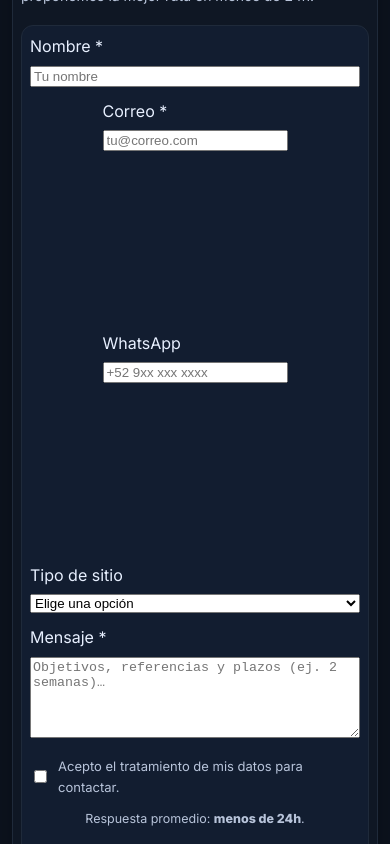
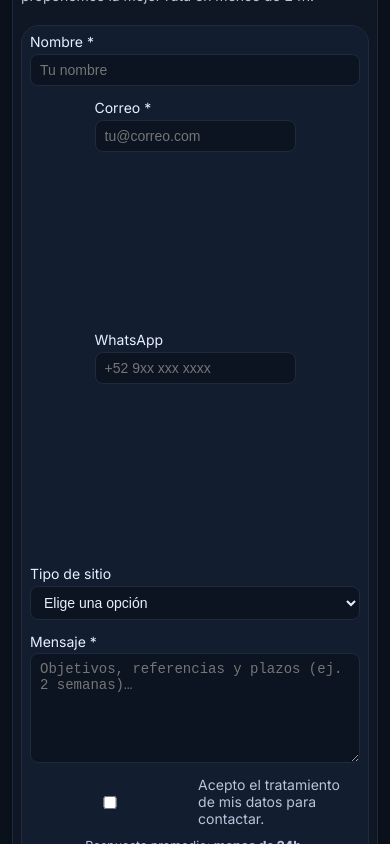
Before and after one commit to Josemaria123457/Josemaria123457.github.io, a Next.js app: page / in a window 390 px wide. Shown: the part 6460-7304 px from the top of the page. Built offline with nearby package versions, Linux system fonts and the light colour scheme.

Commit message:
feat: landing tech negro/azul para venta de webs

```diff
--- a/app/globals.css
+++ b/app/globals.css
@@ -240,57 +240,94 @@ footer{background:#0b111a; border-top:1px solid var(--stroke)}
   .input-row{ flex-direction:column; }
 }
 
-/* ==== Contacto MUY compacto en móvil (forzado) ==== */
+/* ====== CONTACTO: layout y compactación correctos para tu HTML ====== */
+
+/* 1) Layout del wrapper (tu <div class="contact-card"> que envuelve form y aside) */
+section#contacto > .container > .surface > .contact-card {
+  display: grid;
+  grid-template-columns: 1.2fr 1fr;
+  gap: 24px;
+}
+
+/* 2) Estilo del FORM (tu <form id="fcontacto" class="card contact-card">) */
+section#contacto form.contact-card.card {
+  display: flex;
+  flex-direction: column;
+  gap: 12px;
+  padding: 18px;
+}
+
+/* Grupos de campos y fila 2-col (correo/whats) */
+section#contacto form.contact-card.card .input-group { display:flex; flex-direction:column; gap:6px; }
+section#contacto form.contact-card.card .input-row { display:flex; gap:12px; }
+section#contacto form.contact-card.card .input-row .input-group { flex:1 1 220px; }
+
+/* Campos base */
+section#contacto form.contact-card.card input,
+section#contacto form.contact-card.card select,
+section#contacto form.contact-card.card textarea{
+  width:100%;
+  padding:12px;
+  border-radius:10px;
+  border:1px solid var(--stroke);
+  background:#0b1420;
+  color:var(--text);
+}
+
+/* Aside (derecha) */
+section#contacto .contact-aside.card { padding:18px; display:flex; flex-direction:column; gap:14px; }
+section#contacto .contact-aside .trust { display:grid; grid-template-columns:repeat(3,1fr); gap:10px; }
+section#contacto .contact-aside .trust-item { background:var(--surface-2); border:1px solid var(--stroke); border-radius:12px; padding:12px; text-align:center; }
+
+/* ===== Versión móvil súper compacta (forzada) ===== */
 @media (max-width: 600px) {
-  /* menos aire en toda la sección */
   section#contacto { padding: 24px 0 88px !important; }
   section#contacto .surface { padding: 12px 10px !important; border-radius: 14px !important; }
-  section#contacto .cols { gap: 10px !important; }
 
-  /* tarjeta del formulario */
-  section#contacto .contact-card.card { padding: 10px 10px !important; border-radius: 12px !important; }
+  /* Wrapper pasa a 1 columna */
+  section#contacto > .container > .surface > .contact-card {
+    grid-template-columns: 1fr !important;
+    gap: 10px !important;
+  }
 
-  /* grupos y filas */
-  section#contacto #form-contacto .input-group { gap: 2px !important; margin: 0 0 6px !important; }
-  section#contacto #form-contacto .input-row { flex-direction: column !important; gap: 6px !important; margin: 0 0 6px !important; }
+  /* Form compacto */
+  section#contacto form.contact-card.card { padding: 10px 10px !important; gap: 8px !important; }
+  section#contacto form.contact-card.card .input-group { gap: 3px !important; margin-bottom: 6px !important; }
+  section#contacto form.contact-card.card .input-row { flex-direction: column !important; gap: 6px !important; }
 
-  /* labels y campos */
-  section#contacto #form-contacto label { font-size: 14px !important; line-height: 1.2 !important; margin: 0 !important; }
-  section#contacto #form-contacto input,
-  section#contacto #form-contacto select,
-  section#contacto #form-contacto textarea {
+  section#contacto form.contact-card.card label { font-size: 14px !important; line-height: 1.2 !important; margin:0 !important; }
+  section#contacto form.contact-card.card input,
+  section#contacto form.contact-card.card select,
+  section#contacto form.contact-card.card textarea {
     padding: 8px 10px !important;
     font-size: 14.5px !important;
     border-radius: 8px !important;
     margin: 0 !important;
   }
-  section#contacto #form-contacto textarea { min-height: 110px !important; }
+  section#contacto form.contact-card.card textarea { min-height: 110px !important; }
 
-  /* checkbox + microcopy */
-  section#contacto .check { font-size: 13px !important; margin: 6px 0 0 !important; }
-  section#contacto .microcopy { font-size: 12.5px !important; line-height: 1.3 !important; margin: 2px 0 0 !important; }
-
-  /* botón */
+  section#contacto .check { font-size: 13px !important; margin-top: 6px !important; }
+  section#contacto .microcopy { font-size: 12.5px !important; margin-top: 2px !important; }
   section#contacto .btn.primary { margin-top: 6px !important; padding: 10px 14px !important; font-size: 15px !important; }
 
-  /* aside y “trust” */
+  /* Aside compacto */
   section#contacto .contact-aside.card { padding: 10px 10px !important; }
-  section#contacto .trust { grid-template-columns: 1fr !important; gap: 6px !important; }
-  section#contacto .trust-item { padding: 8px !important; border-radius: 10px !important; }
+  section#contacto .contact-aside .trust { grid-template-columns: 1fr !important; gap: 6px !important; }
+  section#contacto .contact-aside .trust-item { padding: 8px !important; border-radius: 10px !important; }
   section#contacto .contact-meta { gap: 4px !important; }
 
-  /* mapa más corto */
+  /* Mapa corto */
   section#contacto .map { aspect-ratio: 16/11 !important; border-radius: 10px !important; margin-top: 6px !important; }
 
-  /* WA flotante para que no tape */
+  /* Botón de WhatsApp: arriba para no tapar */
   .whatsapp-float { bottom: 78px !important; right: 14px !important; width: 46px !important; height: 46px !important; }
 }
 
 @media (max-width: 420px) {
   section#contacto .surface { padding: 10px 8px !important; }
-  section#contacto .contact-card.card { padding: 8px 8px !important; }
-  section#contacto #form-contacto input,
-  section#contacto #form-contacto select,
-  section#contacto #form-contacto textarea { padding: 7px 9px !important; font-size: 14px !important; }
+  section#contacto form.contact-card.card { padding: 8px 8px !important; }
+  section#contacto form.contact-card.card input,
+  section#contacto form.contact-card.card select,
+  section#contacto form.contact-card.card textarea { padding: 7px 9px !important; font-size: 14px !important; }
   .whatsapp-float { bottom: 82px !important; width: 44px !important; height: 44px !important; }
 }
```
